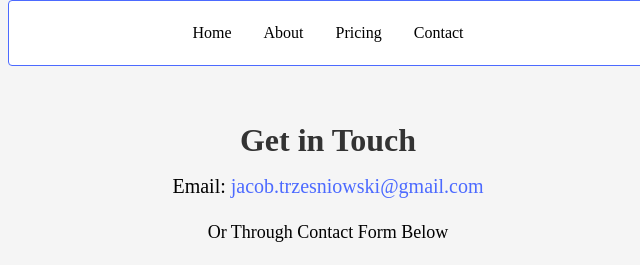
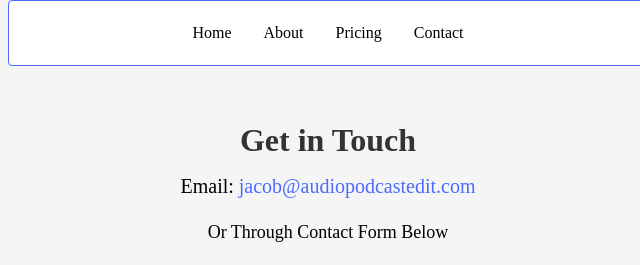
Before and after one commit to Jake682/jakubtrze.github.io, a website built with Parcel: page contact.html in a window 1280 px wide. Shown: the top 265 px of the page, 312-952 px from the left. Built offline with nearby package versions, Linux system fonts and the light colour scheme; a web font is replaced by a local one.

Commit message:
Update contact.html

```diff
--- a/contact.html
+++ b/contact.html
@@ -128,11 +128,11 @@
           <div class="contact-container4">
             <span class="contact-text Heading">Get in Touch</span>
             <a
-              href="mailto:jacob.trzesniowski@gmail.com?subject=Podcast Editing Service"
+              href="mailto:jacob@audiopodcastedit.com?subject=Podcast Editing Service"
               class="contact-text1"
             >
               <span>Email:</span>
-              <span class="contact-text3">jacob.trzesniowski@gmail.com</span>
+              <span class="contact-text3">jacob@audiopodcastedit.com</span>
               <br />
             </a>
             <span class="contact-text5">or through contact form below</span>
```
